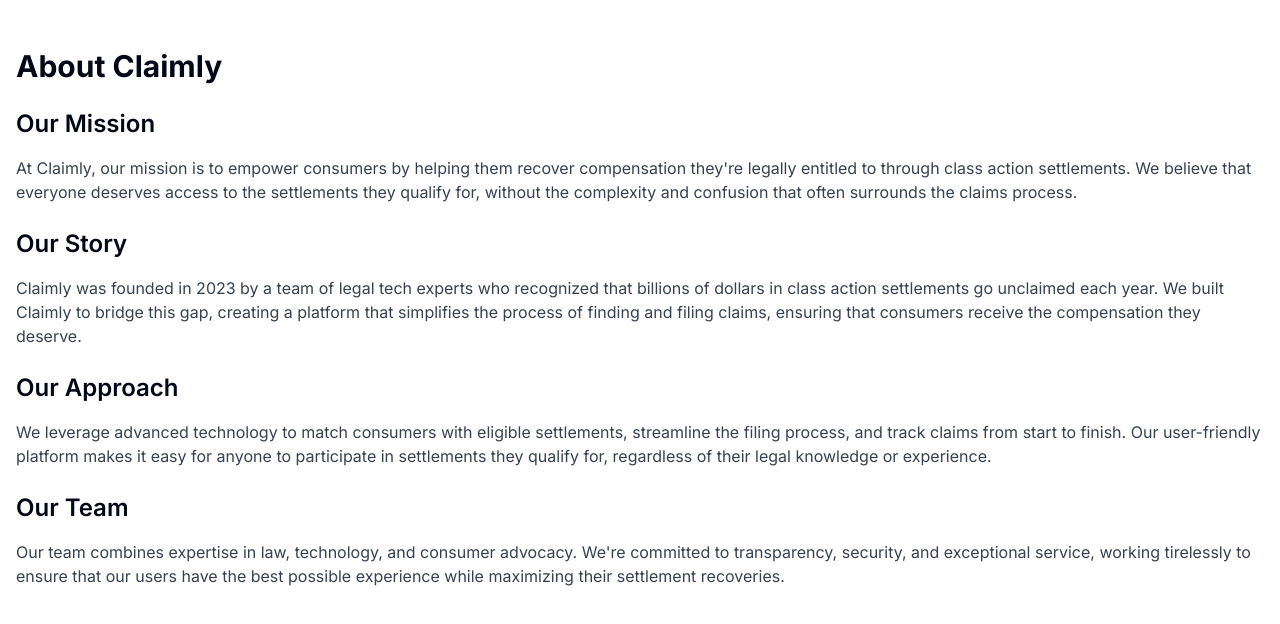
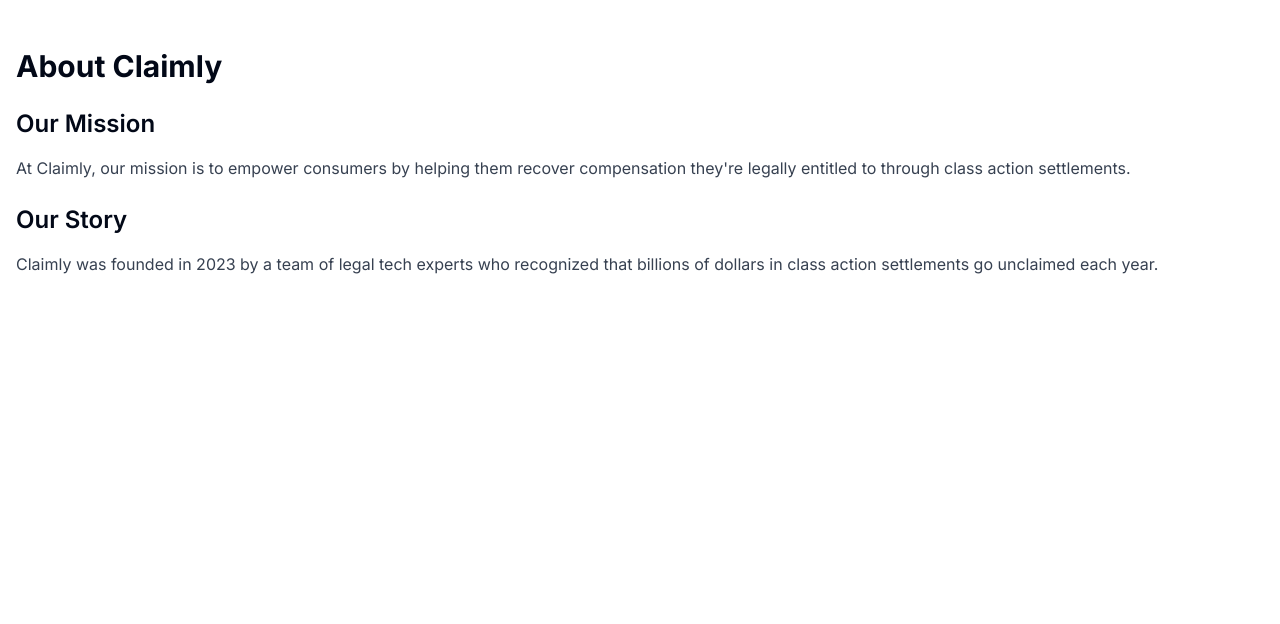
Before and after one commit to dzodze00/claimly.app, a Next.js app: page /about in a window 1280 px wide. Shown: the top 624 px of the page. Built offline with nearby package versions, Linux system fonts and the light colour scheme.

Commit message:
Update page.tsx

```diff
--- a/app/about/page.tsx
+++ b/app/about/page.tsx
@@ -7,37 +7,14 @@
         <section>
           <h2 className="text-2xl font-semibold mb-4">Our Mission</h2>
           <p className="text-gray-700">
-            At Claimly, our mission is to empower consumers by helping them recover compensation they're legally
-            entitled to through class action settlements. We believe that everyone deserves access to the settlements
-            they qualify for, without the complexity and confusion that often surrounds the claims process.
+            At Claimly, our mission is to empower consumers by helping them recover compensation they're legally entitled to through class action settlements.
           </p>
         </section>
 
         <section>
           <h2 className="text-2xl font-semibold mb-4">Our Story</h2>
           <p className="text-gray-700">
-            Claimly was founded in 2023 by a team of legal tech experts who recognized that billions of dollars in class
-            action settlements go unclaimed each year. We built Claimly to bridge this gap, creating a platform that
-            simplifies the process of finding and filing claims, ensuring that consumers receive the compensation they
-            deserve.
-          </p>
-        </section>
-
-        <section>
-          <h2 className="text-2xl font-semibold mb-4">Our Approach</h2>
-          <p className="text-gray-700">
-            We leverage advanced technology to match consumers with eligible settlements, streamline the filing process,
-            and track claims from start to finish. Our user-friendly platform makes it easy for anyone to participate in
-            settlements they qualify for, regardless of their legal knowledge or experience.
-          </p>
-        </section>
-
-        <section>
-          <h2 className="text-2xl font-semibold mb-4">Our Team</h2>
-          <p className="text-gray-700">
-            Our team combines expertise in law, technology, and consumer advocacy. We're committed to transparency,
-            security, and exceptional service, working tirelessly to ensure that our users have the best possible
-            experience while maximizing their settlement recoveries.
+            Claimly was founded in 2023 by a team of legal tech experts who recognized that billions of dollars in class action settlements go unclaimed each year.
           </p>
         </section>
       </div>
```
